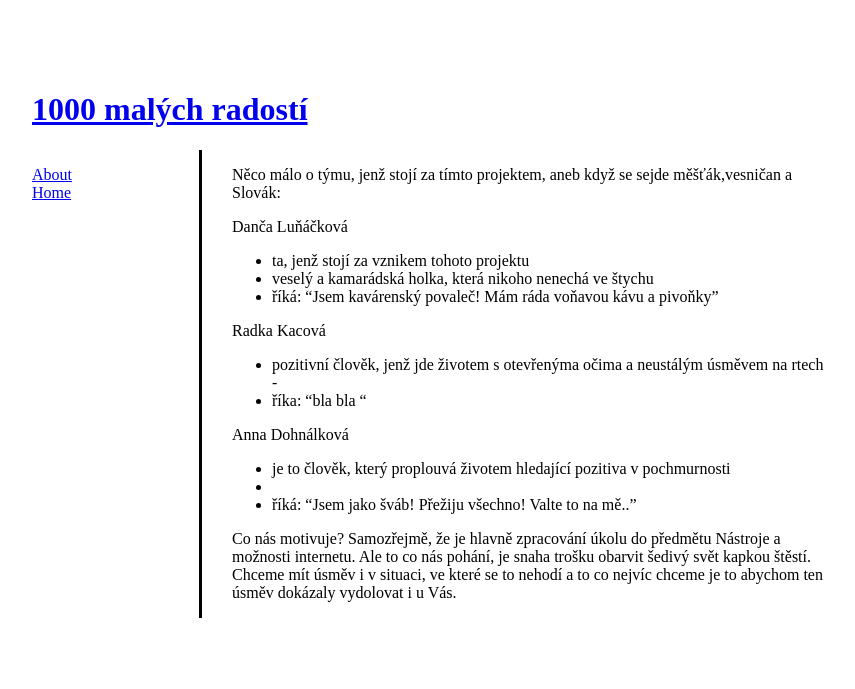
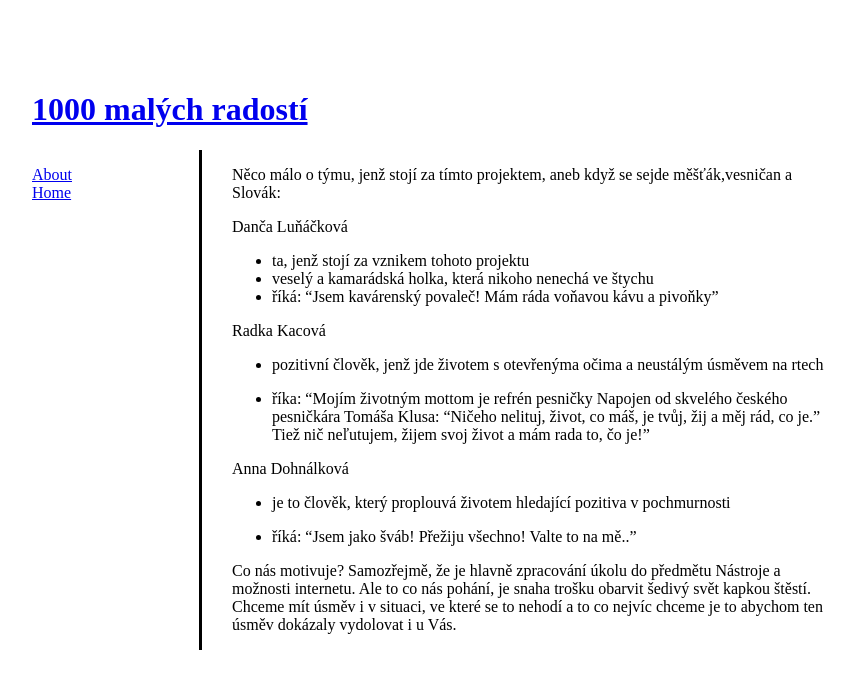
Before and after one commit to danielalunackova/learn-jekyll, a Jekyll site: the page built from _posts/2017-04-14-about-us.md, in a window 1280 px wide. Shown: the top 689 px of the page, without its empty margins (208-1063 px from the left). Built offline with Jekyll 4.4.1, drawn with Linux system fonts in a browser that asks for light colours.

Commit message:
radka hovori

```diff
--- a/_posts/2017-04-14-about-us.md
+++ b/_posts/2017-04-14-about-us.md
@@ -13,12 +13,13 @@ Danča Luňáčková
 
 Radka Kacová
  - pozitivní člověk, jenž jde životem s otevřenýma očima a neustálým úsměvem na rtech
- -
- - říka: "bla bla "
+
+ - říka: "Mojím životným mottom je refrén pesničky Napojen od skvelého českého pesničkára Tomáša Klusa: "Ničeho nelituj,
+život, co máš, je tvůj, žij a měj rád, co je." Tiež nič neľutujem, žijem svoj život a mám rada to, čo je!"
 
  Anna Dohnálková
  - je to člověk, který proplouvá životem hledající pozitiva v pochmurnosti
- -
+
  - říká: "Jsem jako šváb! Přežiju všechno! Valte to na mě.."
 
 
```
